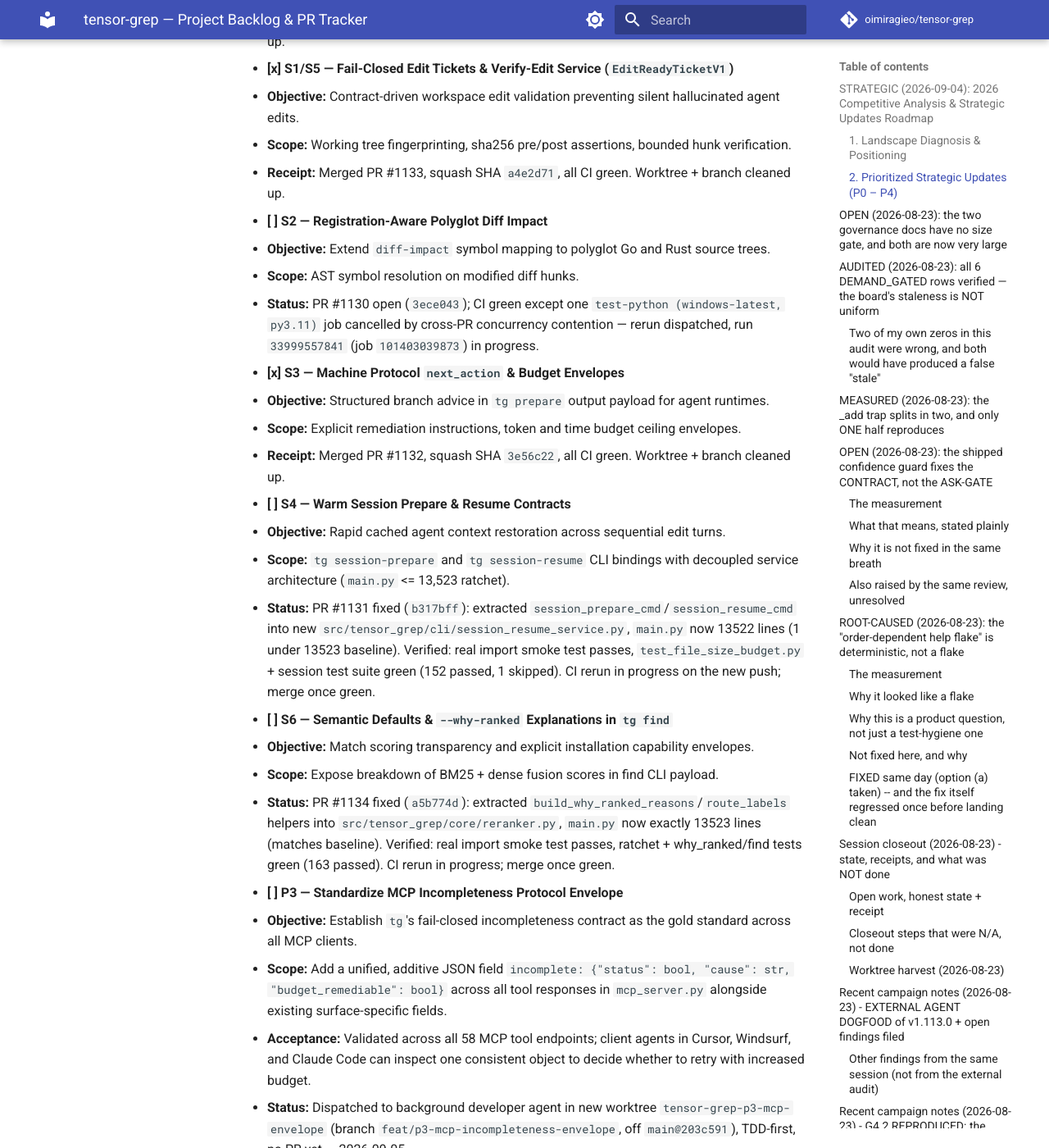
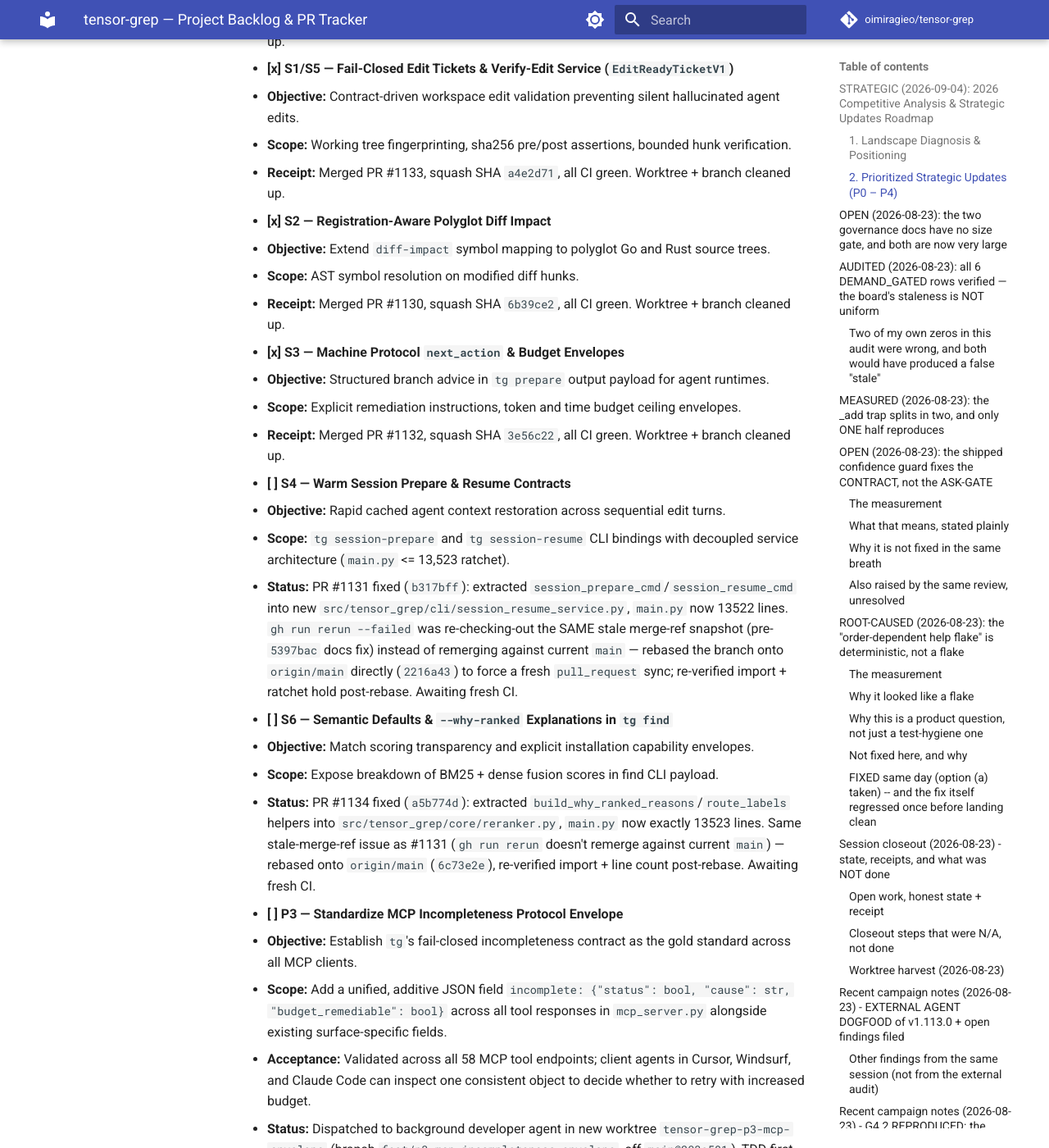
Before and after one commit to oimiragieo/tensor-grep, an MkDocs documentation site: the page built from docs/BACKLOG.md, in a window 1280 px wide and 1400 px high, scrolled down 3302 px. Shown: the whole window at 82% size. Built offline with MkDocs 1.6.1 and Material for MkDocs 9.7.7, drawn with Linux system fonts in a browser that asks for light colours; comment, search, counter and statistics services are not loaded; some of the changed text lies outside the part shown.

Commit message:
docs(backlog): S2 shipped (PR #1130), S4/S6 rebased to fix stale-merge-ref CI
S2 merged clean. S4/S6 were repeatedly failing the docs-governance version
check on rerun because `gh run rerun --failed` re-checks-out the ORIGINAL
pull_request merge-ref snapshot rather than remerging against current main
-- so it kept resurfacing the pre-5397bac drift even after that fix landed.
Rebased both branches directly onto origin/main to force a fresh sync
event; re-verified real import + ratchet line counts post-rebase.

Co-Authored-By: Claude Sonnet 5 <noreply@anthropic.com>
Claude-Session: https://claude.ai/code/session_01FQEmq7dWnf223dBYKSnz4d

```diff
--- a/docs/BACKLOG.md
+++ b/docs/BACKLOG.md
@@ -88,10 +88,10 @@ Competitive landscape audit against mid-2026 codebase intelligence and agent con
   - **Scope:** Working tree fingerprinting, sha256 pre/post assertions, bounded hunk verification.
   - **Receipt:** Merged PR #1133, squash SHA `a4e2d71`, all CI green. Worktree + branch cleaned up.
 
-- **[ ] S2 — Registration-Aware Polyglot Diff Impact**
+- **[x] S2 — Registration-Aware Polyglot Diff Impact**
   - **Objective:** Extend `diff-impact` symbol mapping to polyglot Go and Rust source trees.
   - **Scope:** AST symbol resolution on modified diff hunks.
-  - **Status:** PR #1130 open (`3ece043`); CI green except one `test-python (windows-latest, py3.11)` job cancelled by cross-PR concurrency contention — rerun dispatched, run `33999557841` (job `101403039873`) in progress.
+  - **Receipt:** Merged PR #1130, squash SHA `6b39ce2`, all CI green. Worktree + branch cleaned up.
 
 - **[x] S3 — Machine Protocol `next_action` & Budget Envelopes**
   - **Objective:** Structured branch advice in `tg prepare` output payload for agent runtimes.
@@ -101,12 +101,12 @@ Competitive landscape audit against mid-2026 codebase intelligence and agent con
 - **[ ] S4 — Warm Session Prepare & Resume Contracts**
   - **Objective:** Rapid cached agent context restoration across sequential edit turns.
   - **Scope:** `tg session-prepare` and `tg session-resume` CLI bindings with decoupled service architecture (`main.py` <= 13,523 ratchet).
-  - **Status:** PR #1131 fixed (`b317bff`): extracted `session_prepare_cmd`/`session_resume_cmd` into new `src/tensor_grep/cli/session_resume_service.py`, `main.py` now 13522 lines (1 under 13523 baseline). Verified: real import smoke test passes, `test_file_size_budget.py` + session test suite green (152 passed, 1 skipped). CI rerun in progress on the new push; merge once green.
+  - **Status:** PR #1131 fixed (`b317bff`): extracted `session_prepare_cmd`/`session_resume_cmd` into new `src/tensor_grep/cli/session_resume_service.py`, `main.py` now 13522 lines. `gh run rerun --failed` was re-checking-out the SAME stale merge-ref snapshot (pre-`5397bac` docs fix) instead of remerging against current `main` — rebased the branch onto `origin/main` directly (`2216a43`) to force a fresh `pull_request` sync; re-verified import + ratchet hold post-rebase. Awaiting fresh CI.
 
 - **[ ] S6 — Semantic Defaults & `--why-ranked` Explanations in `tg find`**
   - **Objective:** Match scoring transparency and explicit installation capability envelopes.
   - **Scope:** Expose breakdown of BM25 + dense fusion scores in find CLI payload.
-  - **Status:** PR #1134 fixed (`a5b774d`): extracted `build_why_ranked_reasons`/`route_labels` helpers into `src/tensor_grep/core/reranker.py`, `main.py` now exactly 13523 lines (matches baseline). Verified: real import smoke test passes, ratchet + why_ranked/find tests green (163 passed). CI rerun in progress; merge once green.
+  - **Status:** PR #1134 fixed (`a5b774d`): extracted `build_why_ranked_reasons`/`route_labels` helpers into `src/tensor_grep/core/reranker.py`, `main.py` now exactly 13523 lines. Same stale-merge-ref issue as #1131 (`gh run rerun` doesn't remerge against current `main`) — rebased onto `origin/main` (`6c73e2e`), re-verified import + line count post-rebase. Awaiting fresh CI.
 
 - **[ ] P3 — Standardize MCP Incompleteness Protocol Envelope**
   - **Objective:** Establish `tg`'s fail-closed incompleteness contract as the gold standard across all MCP clients.
```
